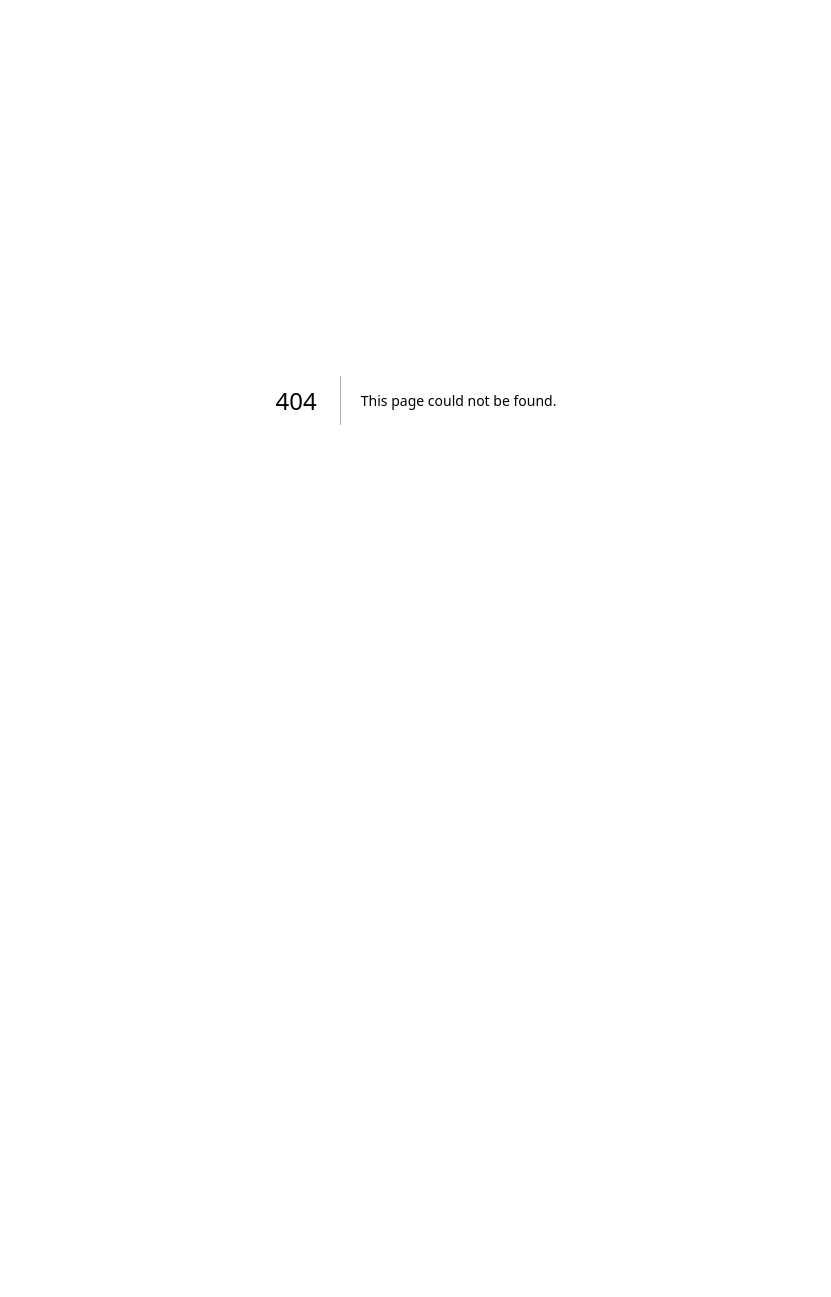
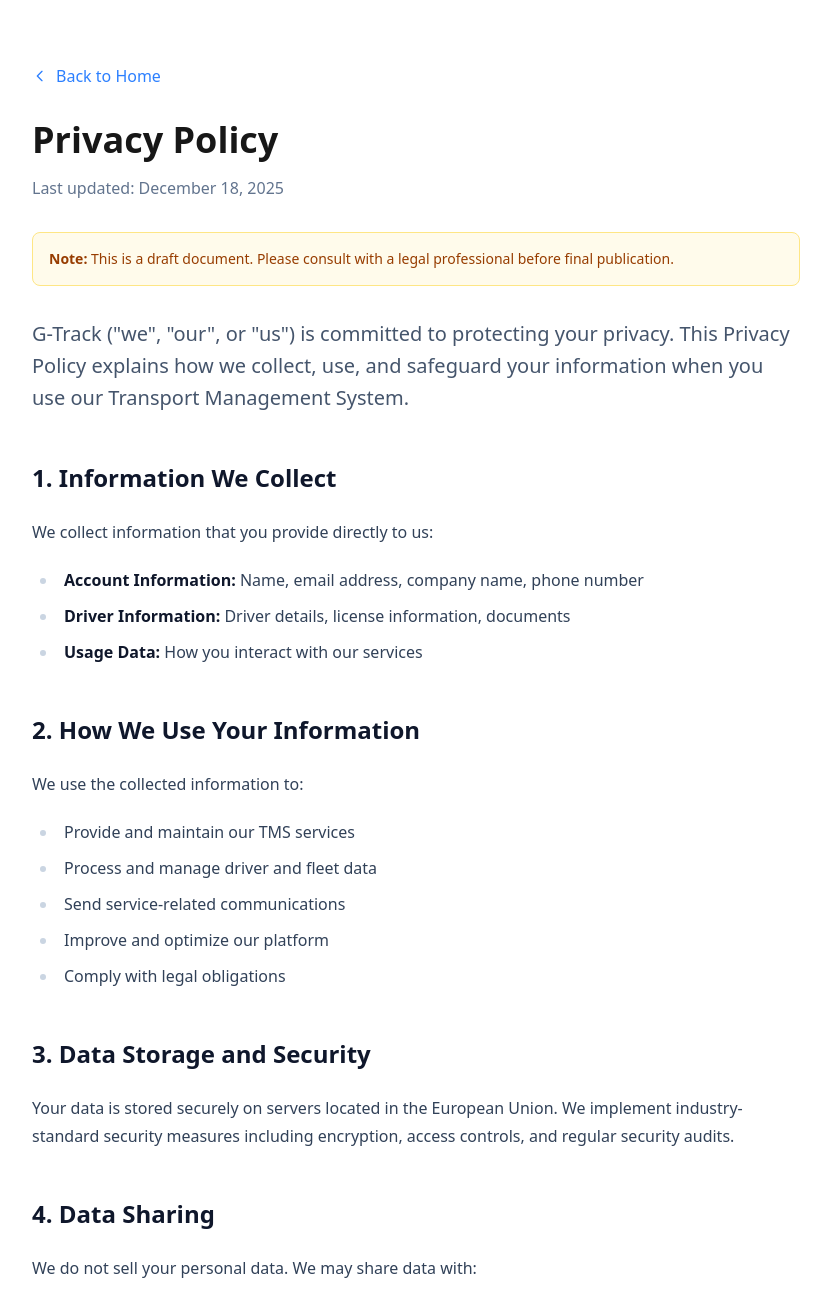
Before and after one commit to tqlismqn/gtrack-landing, a Next.js app: page /privacy in a window 1280 px wide. Before the commit this address had no page. Shown: the top 1297 px of the page, without its empty margins (224-1055 px from the left). Before the commit the page ends 800 px from the top, so only its background shows below. Built offline with nearby package versions, Linux system fonts and the light colour scheme.

Commit message:
feat: add Privacy Policy page with GDPR compliance draft
- Create reusable LegalLayout component with back link, title, date, and contact footer
- Add Privacy Policy page with all GDPR-required sections
- Include draft warning box with amber styling
- Use Tailwind typography plugin for prose styling

```diff
--- /dev/null
+++ b/src/app/privacy/page.tsx
@@ -0,0 +1,99 @@
+import { Metadata } from "next";
+import { LegalLayout } from "@/components/legal-layout";
+
+export const metadata: Metadata = {
+  title: "Privacy Policy - G-Track TMS",
+  description: "Privacy Policy for G-Track Transport Management System",
+};
+
+export default function PrivacyPage() {
+  return (
+    <LegalLayout title="Privacy Policy" lastUpdated="December 18, 2025">
+      {/* Draft Warning */}
+      <div className="not-prose mb-8 p-4 bg-amber-50 dark:bg-amber-900/20 rounded-lg border border-amber-200 dark:border-amber-800">
+        <p className="text-amber-800 dark:text-amber-200 text-sm">
+          <strong>Note:</strong> This is a draft document. Please consult with a legal
+          professional before final publication.
+        </p>
+      </div>
+
+      <p className="lead">
+        G-Track (&quot;we&quot;, &quot;our&quot;, or &quot;us&quot;) is committed to protecting your privacy.
+        This Privacy Policy explains how we collect, use, and safeguard your information
+        when you use our Transport Management System.
+      </p>
+
+      <h2>1. Information We Collect</h2>
+      <p>We collect information that you provide directly to us:</p>
+      <ul>
+        <li><strong>Account Information:</strong> Name, email address, company name, phone number</li>
+        <li><strong>Driver Information:</strong> Driver details, license information, documents</li>
+        <li><strong>Usage Data:</strong> How you interact with our services</li>
+      </ul>
+
+      <h2>2. How We Use Your Information</h2>
+      <p>We use the collected information to:</p>
+      <ul>
+        <li>Provide and maintain our TMS services</li>
+        <li>Process and manage driver and fleet data</li>
+        <li>Send service-related communications</li>
+        <li>Improve and optimize our platform</li>
+        <li>Comply with legal obligations</li>
+      </ul>
+
+      <h2>3. Data Storage and Security</h2>
+      <p>
+        Your data is stored securely on servers located in the European Union.
+        We implement industry-standard security measures including encryption,
+        access controls, and regular security audits.
+      </p>
+
+      <h2>4. Data Sharing</h2>
+      <p>We do not sell your personal data. We may share data with:</p>
+      <ul>
+        <li>Service providers who assist in operating our platform</li>
+        <li>Legal authorities when required by law</li>
+        <li>Business partners with your explicit consent</li>
+      </ul>
+
+      <h2>5. Your Rights (GDPR)</h2>
+      <p>Under GDPR, you have the right to:</p>
+      <ul>
+        <li>Access your personal data</li>
+        <li>Rectify inaccurate data</li>
+        <li>Request deletion of your data</li>
+        <li>Object to data processing</li>
+        <li>Data portability</li>
+        <li>Withdraw consent at any time</li>
+      </ul>
+
+      <h2>6. Cookies</h2>
+      <p>
+        We use essential cookies for authentication and security.
+        Analytics cookies are used only with your consent to improve our services.
+      </p>
+
+      <h2>7. Data Retention</h2>
+      <p>
+        We retain your data for as long as your account is active or as needed
+        to provide services. Upon account deletion, data is removed within 30 days,
+        except where retention is required by law.
+      </p>
+
+      <h2>8. Contact Us</h2>
+      <p>
+        For privacy-related inquiries or to exercise your rights, contact us at:
+      </p>
+      <ul>
+        <li>Email: <a href="mailto:it@g-track.eu">it@g-track.eu</a></li>
+        <li>Address: [Company Address, Czech Republic]</li>
+      </ul>
+
+      <h2>9. Changes to This Policy</h2>
+      <p>
+        We may update this Privacy Policy periodically. We will notify you of
+        significant changes via email or through the application.
+      </p>
+    </LegalLayout>
+  );
+}
--- /dev/null
+++ b/src/components/legal-layout.tsx
@@ -0,0 +1,47 @@
+import Link from "next/link";
+
+interface LegalLayoutProps {
+  title: string;
+  lastUpdated: string;
+  children: React.ReactNode;
+}
+
+export function LegalLayout({ title, lastUpdated, children }: LegalLayoutProps) {
+  return (
+    <main className="min-h-screen py-16 px-4">
+      <div className="max-w-3xl mx-auto">
+        {/* Back link */}
+        <Link
+          href="/"
+          className="inline-flex items-center gap-2 text-blue-500 hover:text-blue-600 mb-8"
+        >
+          <svg className="w-4 h-4" fill="none" stroke="currentColor" viewBox="0 0 24 24">
+            <path strokeLinecap="round" strokeLinejoin="round" strokeWidth={2} d="M15 19l-7-7 7-7" />
+          </svg>
+          Back to Home
+        </Link>
+
+        {/* Header */}
+        <h1 className="text-3xl md:text-4xl font-bold mb-4">{title}</h1>
+        <p className="text-slate-500 dark:text-slate-400 mb-8">
+          Last updated: {lastUpdated}
+        </p>
+
+        {/* Content */}
+        <article className="prose prose-slate dark:prose-invert max-w-none">
+          {children}
+        </article>
+
+        {/* Footer */}
+        <div className="mt-16 pt-8 border-t border-slate-200 dark:border-slate-800">
+          <p className="text-sm text-slate-500">
+            Questions? Contact us at{" "}
+            <a href="mailto:it@g-track.eu" className="text-blue-500 hover:underline">
+              it@g-track.eu
+            </a>
+          </p>
+        </div>
+      </div>
+    </main>
+  );
+}
```
